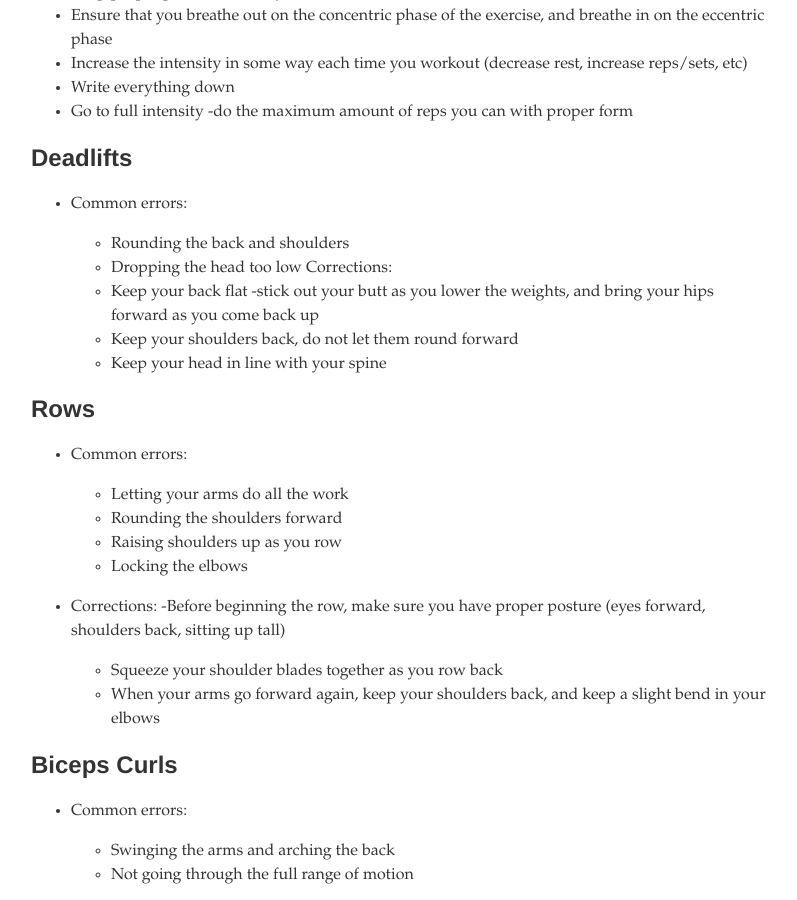
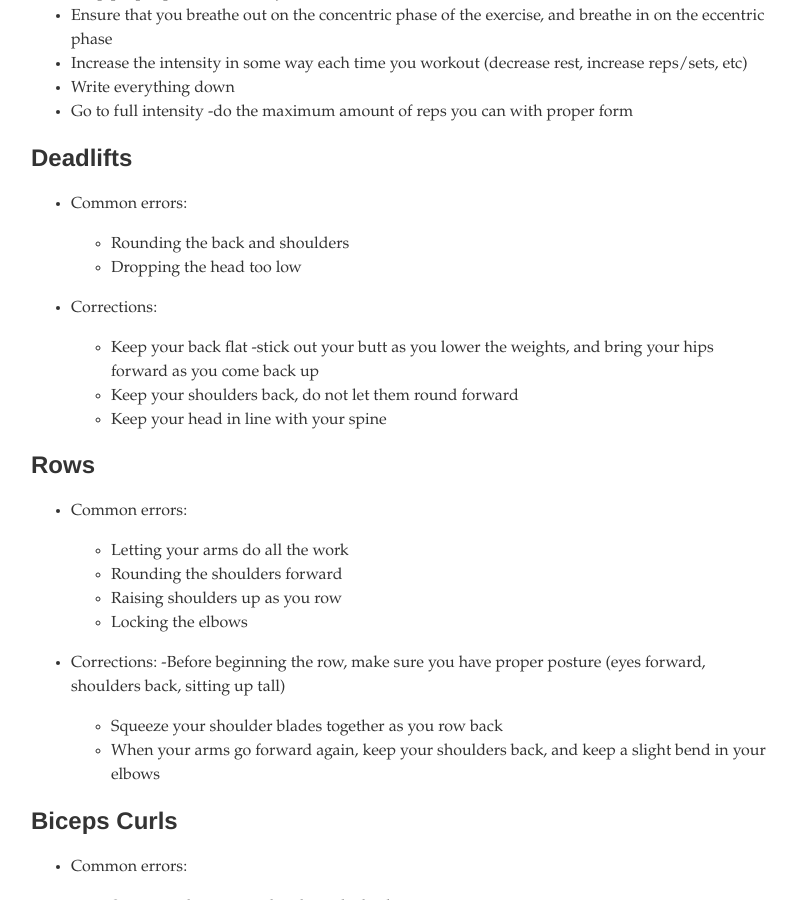
Before and after one commit to teri-lynn/teri-lynn.github.com, a Jekyll site: the page built from _posts/2012-11-14-common-errors-in-specific-exercises.md, in a window 1280 px wide and 900 px high, scrolled down 475 px. Shown: the whole window, without its empty margins (239-1036 px from the left). Built offline with Jekyll 4.4.1, drawn with Linux system fonts in a browser that asks for light colours; some web fonts are replaced; Markdown is read by kramdown in place of the engine named in the settings.

Commit message:
Fromatting 2

```diff
--- a/_posts/2012-11-14-common-errors-in-specific-exercises.md
+++ b/_posts/2012-11-14-common-errors-in-specific-exercises.md
@@ -21,7 +21,7 @@ eccentric phase
 - Common errors:
 	- Rounding the back and shoulders
 	- Dropping the head too low
-Corrections:
+- Corrections:
 	- Keep your back flat -stick out your butt as you lower the weights,
 	and bring your hips forward as you come back up
 	- Keep your shoulders back, do not let them round forward
```
